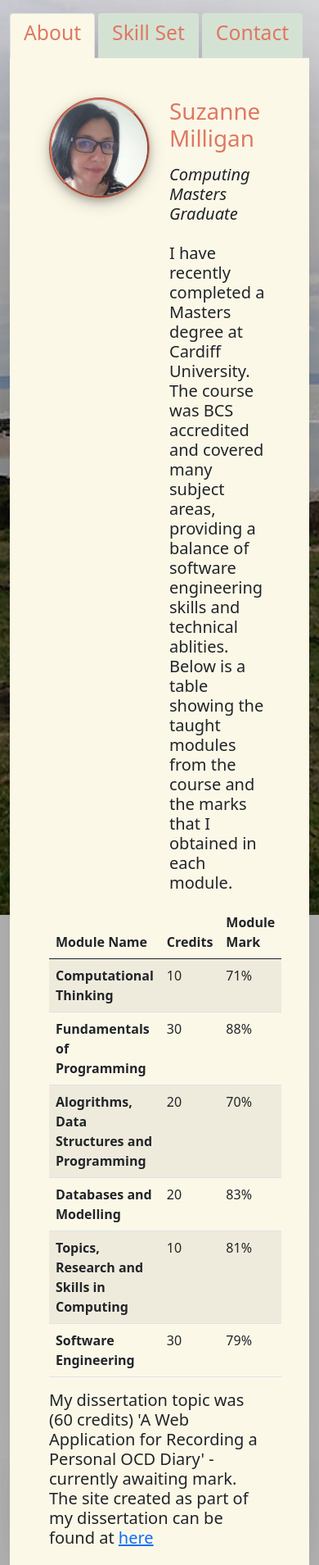
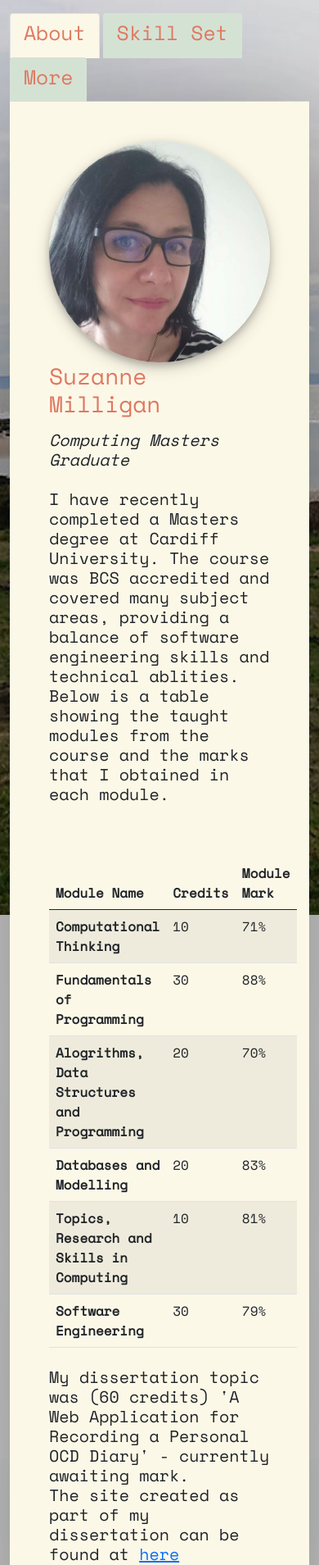
Before and after one commit to milligans/diss, a Flask app: page / in a window 390 px wide. Shown: the top 1909 px of the page at 82% size. Run offline with Flask 2, Linux system fonts and the light colour scheme; some libraries are stand-ins or nearby versions.

Commit message:
changed font and tweaked responsive behaviour

```diff
--- a/app/static/style.css
+++ b/app/static/style.css
@@ -1,3 +1,5 @@
+
+
 body{
     background-image: url("img/background.jpg");
     /*background: linear-gradient(#D4E2D4, #ECB390 ) no-repeat center center fixed;*/
@@ -6,7 +8,7 @@ body{
     background-position: center; /* Center the image */
     background-repeat: no-repeat; /* Do not repeat the image */
     background-size: cover; /* Resize the background image to cover the entire container */
-
+    font-family: 'Space Mono', monospace;
 
 }
 /*#homebox {*/
@@ -15,7 +17,7 @@ body{
 
 img {
     height: 400px;
-    border: 0.2rem groove #DF7861;
+    /*border: 0.2rem groove #DF7861;*/
     box-shadow: 0 4px 8px 0 rgba(0, 0, 0, 0.2), 0 6px 20px 0 rgba(0, 0, 0, 0.19);
 }
 h1,h2,h3{
@@ -42,6 +44,7 @@ h1,h2,h3{
     background-color: #D4E2D4;
     color: #DF7861;
     border: 1px solid #ECB390;
+    box-shadow: 0 4px 8px 0 rgba(0, 0, 0, 0.2), 0 6px 20px 0 rgba(0, 0, 0, 0.19);
 }
 
 .btn-primary:hover, .btn-primary:focus, btn-primary:active, btn-primary.active, .open>.dropdown-toggle.btn-primary {
@@ -64,3 +67,4 @@ h1,h2,h3{
 
 
 /* #FCF8E8 beige, D4E2D4 pale green #ECB390 rose # DF7861 dark rose*/
+/*6F69AC navy 95DAC1 teal FFEBA1 yellow FD6F96*/
--- a/app/templates/index.html
+++ b/app/templates/index.html
@@ -10,25 +10,25 @@
     <button class="nav-link me-1" id="skills-tab" data-bs-toggle="tab" data-bs-target="#skills" type="button" role="tab" aria-controls="skills" aria-selected="false"><h2>Skill Set</h2></button>
   </li>
   <li class="nav-item" role="presentation">
-    <button class="nav-link" id="contact-tab" data-bs-toggle="tab" data-bs-target="#contact" type="button" role="tab" aria-controls="contact" aria-selected="false"><h2>Contact</h2></button>
+    <button class="nav-link" id="contact-tab" data-bs-toggle="tab" data-bs-target="#more" type="button" role="tab" aria-controls="contact" aria-selected="false"><h2>More</h2></button>
   </li>
 </ul>
 <div class="tab-content " id="myTabContent">
   <div class="tab-pane fade show active p-5" id="about" role="tabpanel" aria-labelledby="about-tab">
      <div id="topofpage">
-    <div class="row ">
-        <div class="col" id="mypic">
+    <div class="row mb-5 ">
+        <div class="col-12 col-md-6" id="mypic">
 
-            <img src = "{{url_for('static', filename='img/smilligan.jpg')}}" alt="image of Suzanne Milligan" class="img-fluid rounded-circle mx-auto d-block" width="200rem" >
+            <img src = "{{url_for('static', filename='img/smilligan.jpg')}}" alt="image of Suzanne Milligan" class="img-fluid rounded-circle mx-auto d-block" width="300rem" >
         </div>
-        <div class="col" id ="spiel">
+        <div class="col-12 col-md-6" id ="spiel">
                 <h1>Suzanne Milligan</h1>
                 <p><h5><em>Computing Masters Graduate</em><br><br> I have recently completed a Masters degree at Cardiff University. The course was BCS accredited and covered many subject areas, providing
                     a balance of software engineering skills and technical ablities. Below is a table showing the taught modules from the course and the marks that I obtained in each module. <br></p></h5>
         </div>
    </div>
 
-   <table class="table table-striped">
+   <table class="table table-striped mb-4">
          <thead>
          <tr>
              <th scope="col"><b>Module Name</b></th>
@@ -155,34 +155,19 @@
 
 
 </div>
-    <div class="tab-pane fade p-5" id="contact" role="tabpanel" aria-labelledby="contact-tab">
-<!--            <h4> Please enter your contact details</h4>-->
+    <div class="tab-pane fade p-5" id="more" role="tabpanel" aria-labelledby="contact-tab">
 
-<!--        <form action ="" method="POST">-->
+         <div class="row ">
+        <div class="col-12 col-md-6" id="mypic">
 
-<!--            <p>-->
-<!--                {{ wtf.form_field(form.name) }}<br>-->
-<!--                {% for error in form.name.errors %}-->
-<!--                <span style="color:red;">[{{ error }}]</span>-->
-<!--                {% endfor %}-->
-<!--                {{ wtf.form_field(form.email) }}<br>-->
-<!--                {% for error in form.email.errors %}-->
-<!--                <span style="color:red;">[{{ error }}]</span>-->
-<!--                {% endfor %}-->
-<!--                {{ wtf.form_field(form.message) }}<br>-->
-<!--                {% for error in form.message.errors %}-->
-<!--                <span style="color:red;">[{{ error }}]</span>-->
-<!--                {% endfor %}-->
+             <h1>Find out more...</h1>
+                <p><h5><em>Please click on the links below</em><br><br>To see my LinkedIn profile or GitHub repositories please click on the links.<br></p></h5>
+        </div>
+        <div class="col-12 col-md-6 mb-5" id ="spiel">
+                <img src = "{{url_for('static', filename='img/restbay.jpg')}}" alt="image of Bay" class="img-fluid rounded float-right" width="500rem" >
 
-
-
-<!--            </p>-->
-
-<!--            <button class ="btn btn-primary btn-lg mt-3 mb-3 me-3" type="submit" name="edit" value="edit">Send </button>-->
-
-<!--        </form>-->
-
-        <div class="d-grid gap-4" style="padding-bottom: 20px;">
+        </div>
+        <div class="d-grid gap-4" style="padding-bottom: 30px;">
             <a href = "https://www.linkedin.com/in/suzanne-milligan-48264598/" target="_blank" class="btn btn-primary btn-lg" role="button"><b>LinkedIn profile</b></a>
             <a href = "https://github.com/milligans" target="_blank" class="btn btn-primary btn-lg" role="button"><b>GitHub Profile</b></a>
         </div>
--- a/app/templates/layout.html
+++ b/app/templates/layout.html
@@ -11,6 +11,9 @@
     <link rel=stylesheet type="text/css" href="{{url_for('static', filename='style.css') }}">
 <!--    link to google icon fonts for the email logo -->
      <link href="https://fonts.googleapis.com/icon?family=Material+Icons" rel="stylesheet">
+    <link rel="preconnect" href="https://fonts.googleapis.com">
+    <link rel="preconnect" href="https://fonts.gstatic.com" crossorigin>
+    <link href="https://fonts.googleapis.com/css2?family=Space+Mono&display=swap" rel="stylesheet">
     <meta name="viewport" content="width=device-width, initial-scale=1.0">
         <!-- Global site tag (gtag.js) - Google Analytics -->
     <script async src="https://www.googletagmanager.com/gtag/js?id=G-VHYY661F5Y"></script>
```
